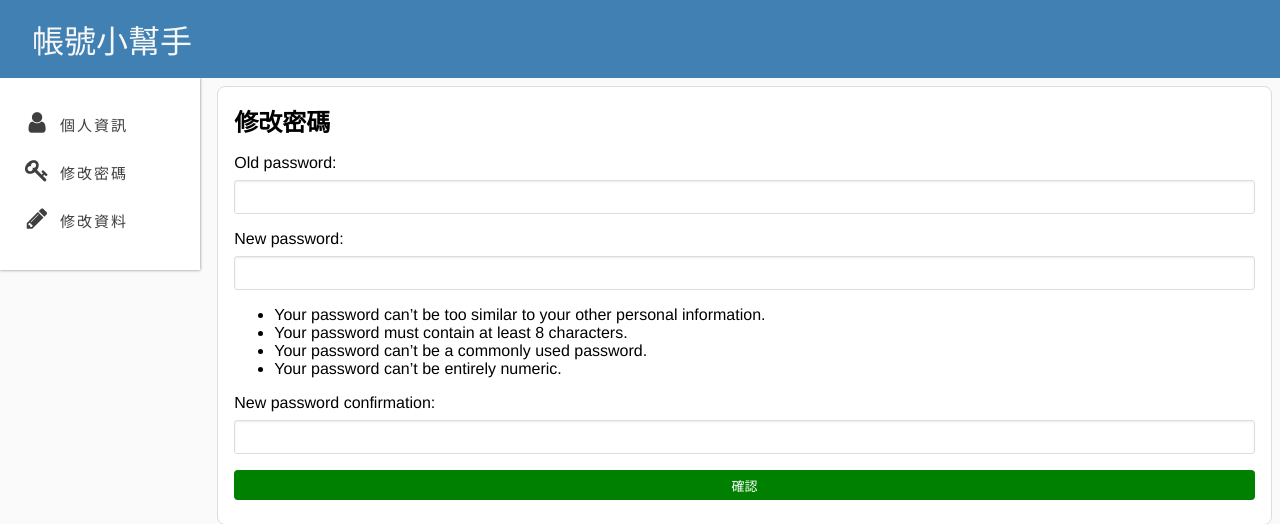
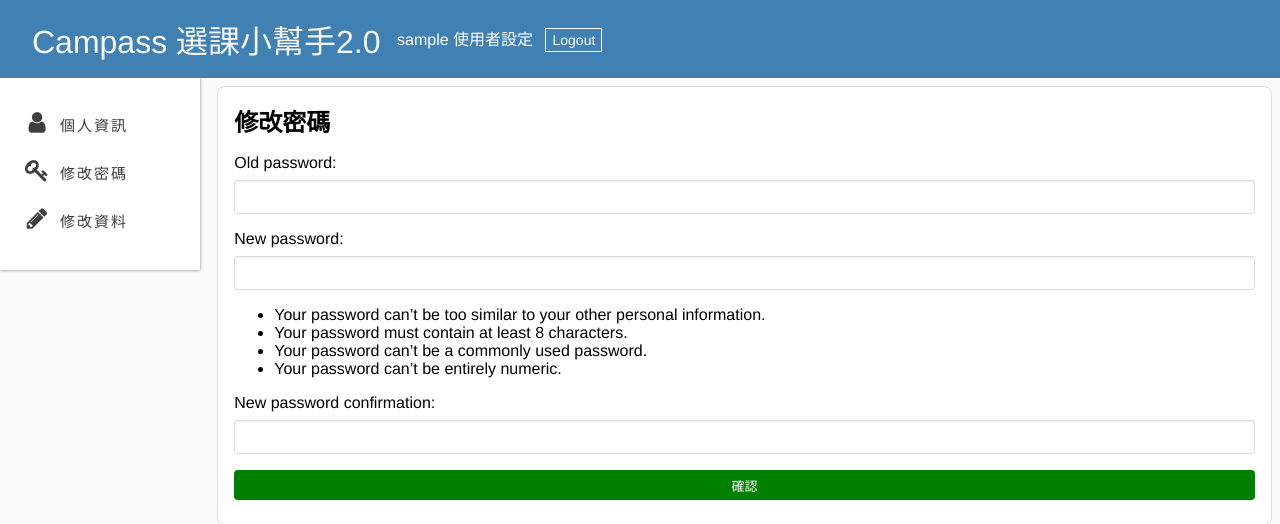
Before and after one commit to Stufinite/userpool, a Django app: page /accounts/profile/password in a window 1280 px wide. Shown: the top 524 px of the page. Run offline with Django 3.2, Linux system fonts and the light colour scheme; the visitor is signed in with stand-in values (Sample User, id 1); some libraries are stand-ins or nearby versions.

Commit message:
Unified base.html

```diff
--- a/userpool/static/login/css/login.css
+++ b/userpool/static/login/css/login.css
@@ -81,7 +81,3 @@
 #next-page {
   background-color: lightblue;
 }
-
-.stufinite-header-search {
-    display: none;
-}
--- a/userpool/static/stufinite/css/header.css
+++ b/userpool/static/stufinite/css/header.css
@@ -1,43 +1,70 @@
 .stufinite-header {
     position: relative;
     z-index: 50;
+    display: flex;
+    -ms-flex-align: center;
     padding: 16px 32px 16px 32px;
     width: 100%;
     background-color: #4180B2;
+    -webkit-align-items: center;
+    -webkit-box-align: center;
+    align-items: center;
 }
+
+.stufinite-header div {
+    height: 100%;
+}
+
+.stufinite-header-item {
+    display: inline-block;
+    padding-left: 8px:
+}
+
+.stufinite-header-item a {
+    color: #FFFFFF;
+    text-decoration: none;
+}
+
+.stufinite-header-item span {
+    color: #FFFFFF;
+}
+
 .stufinite-header-title {
     display: inline-block;
+    width: 365px;
     color: #F7F7F7;
-  vertical-align: middle;
     font-size: 32px;
 }
+
+.stufinite-header-title a {
+    color: #F7F7F7;
+    text-decoration: none;
+}
+
 .stufinite-header-search {
     display: inline-block;
+    margin-right: 8px;
     margin-left: 64px;
-  width: 60%;
     vertical-align: middle;
+    flex: 1;
+    align-items: center;
 }
-.stufinite-header-search input {
-  /*display: table-cell;*/
+
+.stufinite-header-search div {
   margin: 0;
   padding-left: 8px;
-  width: 80%;
+  width: 100%;
+  height: 32px;
+}
+
+.stufinite-header-search input {
+    margin: 0;
+    padding-left: 8px;
+    width: 100%;
     height: 32px;
     border: none;
+    border-top-right-radius: 6px;
+    border-bottom-right-radius: 6px;
     box-shadow: 0px 0px 1px black;
     color: #403F3F;
-  vertical-align: middle;
 }
-.stufinite-header-search button {
-  /*display: table-cell;*/
-  margin: 0;
-  padding: 0 0;
-  width: 60px;
-  height: 34px;
-  border: 1px solid #403F3F;
-  border-radius: 0px 6px 6px 0px;
-  box-shadow: 0px 0px 2px black;
-  color: #403F3F;
-  background-color: #DEDEDE;
-  vertical-align: middle;
-}
--- a/userpool/static/stufinite/css/nav.css
+++ /dev/null
@@ -1,35 +0,0 @@
-.stufinite-nav
-{
-  position: relative;
-  z-index: 100;
-  padding: 0px 8px 0px 8px;
-  width: 100%;
-  height: 30px;
-  /*border-radius: 0px 0px 3px 3px;*/
-  background-color: #9AB2A8;
-  box-shadow: 0px 1px 5px grey;
-}
-.stufinite-nav-item::before {
-  margin: 0px 4px 0px 4px;
-  color: #FFFFFF;
-  content: "|";
-}
-.stufinite-nav-item
-{
-  display: inline-block;
-  height: 30px;
-  line-height: 30px;
-}
-.stufinite-nav .stufinite-nav-right {
-  float: right;
-}
-.stufinite-nav-item a {
-  color: #FFFFFF;
-  text-decoration: none;
-}
-.stufinite-nav-item span {
-  color: #FFFFFF;
-}
-.stufinite-nav-user-info::before {
-  content: "Hello "
-}
--- a/userpool/static/stufinite/css/stufinite.css
+++ b/userpool/static/stufinite/css/stufinite.css
@@ -1,5 +1,4 @@
 @import url('components.css');
-@import url('nav.css');
 @import url('header.css');
 @import url('sidebar.css');
 @import url('searchbar.css');
--- a/userpool/templates/base.html
+++ b/userpool/templates/base.html
@@ -15,12 +15,20 @@
 <body>
     <header class='stufinite-header'>
         <div class='stufinite-header-title'>
-            <span>{% block app_name %}{% endblock %}小幫手</span>
+            <span><a href="http://www.campass.com.tw">Campass 選課小幫手2.0</a></span>
         </div>
+
         <div class='stufinite-header-search'>
-            <input id='search-form' type='text' placeholder='輸入課程名稱、代碼、教師名稱、系所名稱'>
-            <button><i class='fa fa-search' aria-hidden='true'></i></button>
+            <div></div>
         </div>
+
+        {% if user.is_authenticated %}
+        <div class='stufinite-header-item'>
+            <span class='stufinite-header-user-info'><a href="https://login.campass.com.tw/accounts/profile">{{ user.username }} 使用者設定</a></span>
+            <a href="http://login.campass.com.tw/accounts/logout"><button class='stufinite-btn'>Logout</button></a>
+        </div>
+        {% endif %}
+
     </header>
 
     {% block content %}
```
Lines whose indentation alone changed are shown as unchanged.
